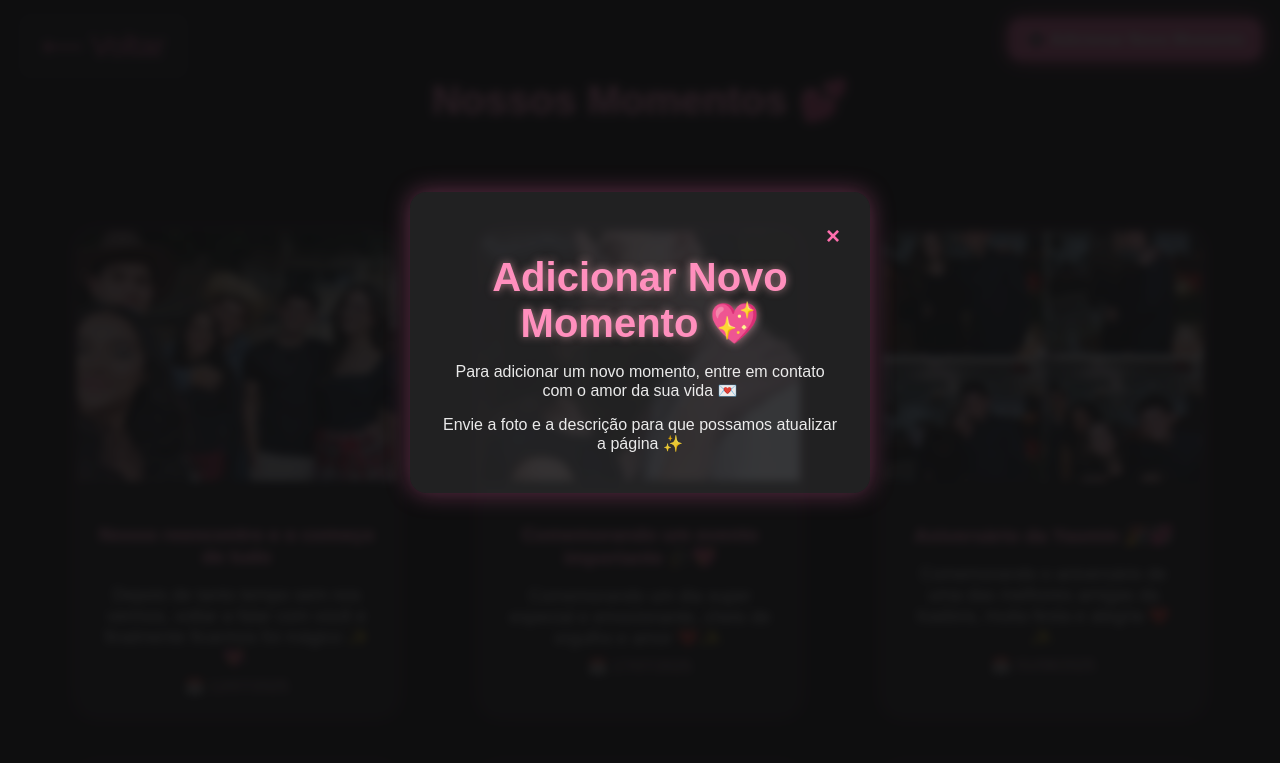
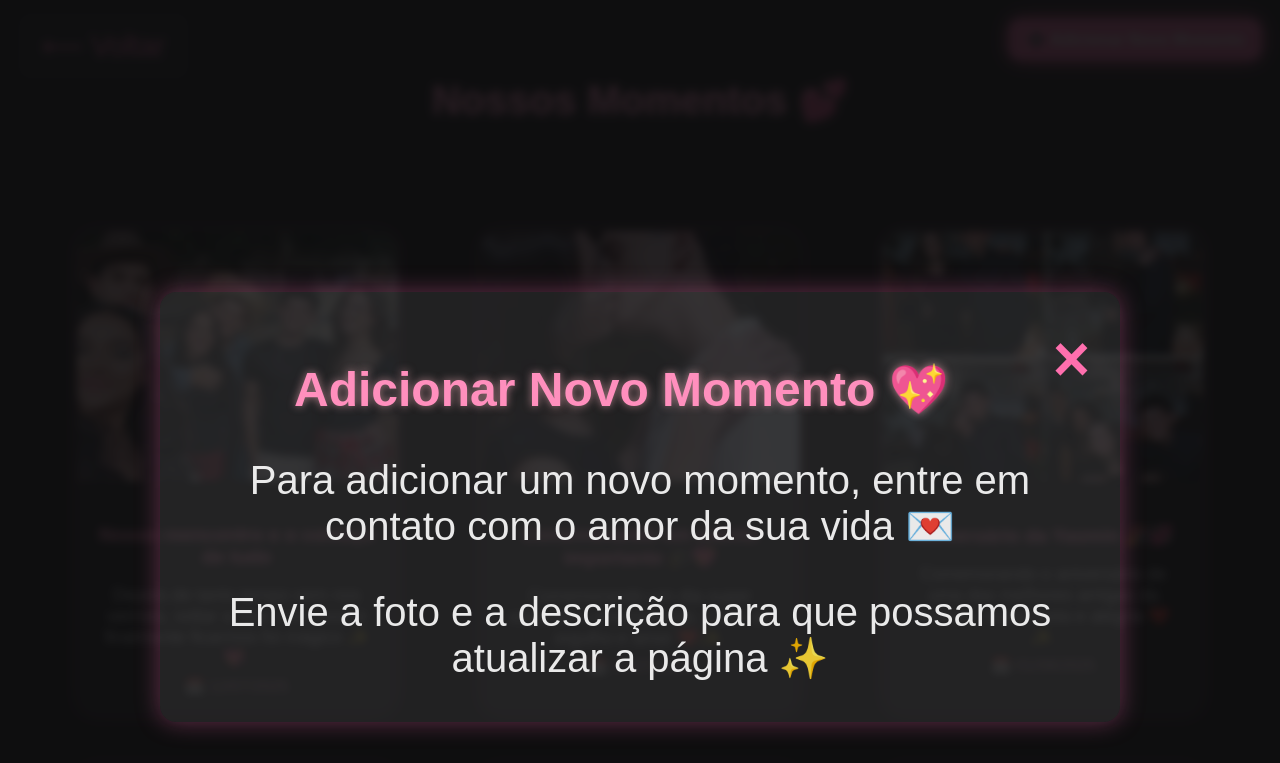
Before and after one commit to chavs13/momentosgustavoeisa, a plain HTML site: page momentos.html in a window 1280 px wide. Both pictures are taken after a click on the link "➕ Adicionar Novo Momento". Shown: the top 763 px of the page. Drawn offline with Linux system fonts and the light colour scheme.

Commit message:
Update style.css

```diff
--- a/style.css
+++ b/style.css
@@ -347,6 +347,7 @@ p {
   top: 0;
   width: 100%;
   height: 100%;
+  padding-top: 100px;
   overflow: auto;
   background-color: rgba(15, 15, 16, 0.9);
   backdrop-filter: blur(4px);
@@ -358,13 +359,14 @@ p {
   padding: 30px;
   border-radius: 16px;
   width: 90%;
-  max-width: 400px;
+  max-width: 900px;
   text-align: center;
   box-shadow: 0 0 25px rgba(255, 105, 180, 0.35);
   color: #fff;
 }
 
 .modal-content h2 {
+    font-size: 3rem;
   color: #ff8fbd;
   margin-bottom: 15px;
   text-shadow: 0 0 8px rgba(255, 182, 193, 0.6);
@@ -372,7 +374,7 @@ p {
 
 .modal-content p {
   margin-bottom: 10px;
-  font-size: 1rem;
+  font-size: 2.5rem;
   opacity: 0.9;
 }
 
@@ -380,7 +382,7 @@ p {
 .close {
   color: #ff6fae;
   float: right;
-  font-size: 1.5rem;
+  font-size: 4rem;
   font-weight: bold;
   cursor: pointer;
   transition: 0.2s;
```
